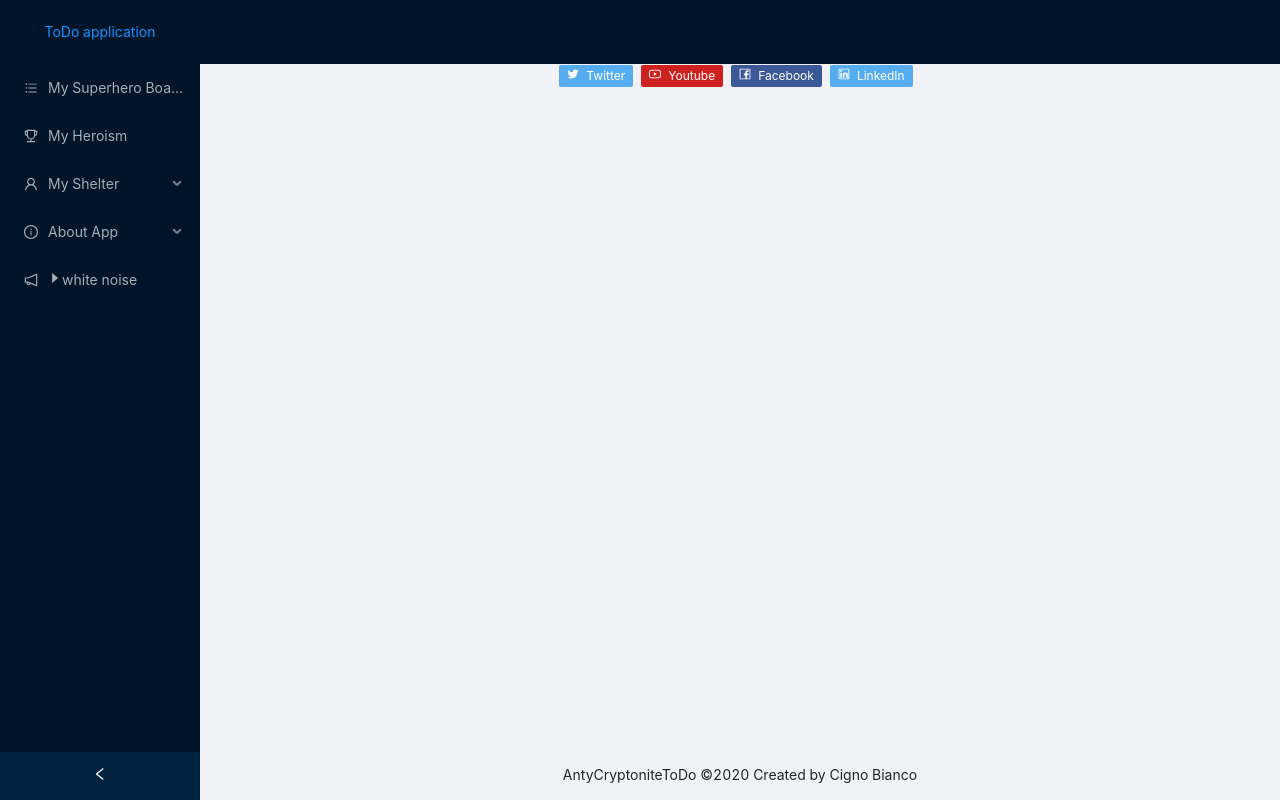
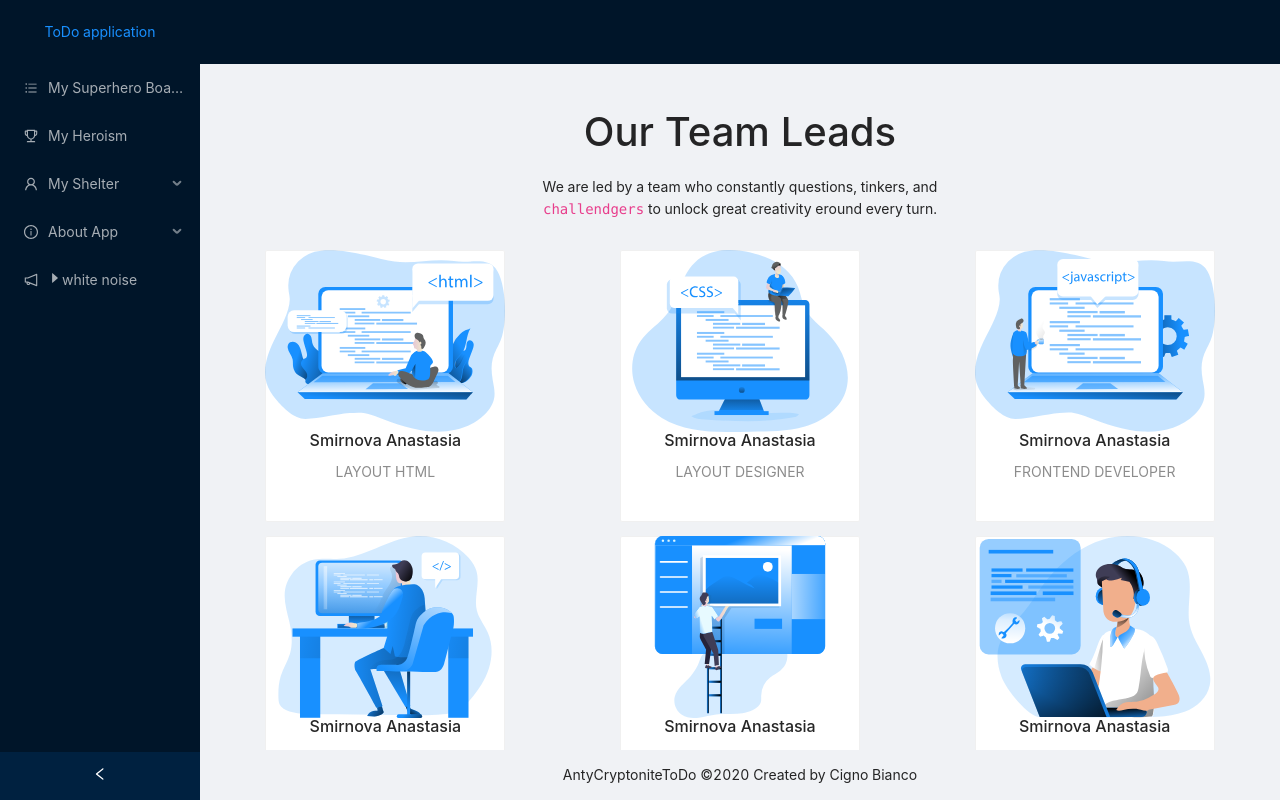
Before and after one commit to cignoBianco/SWA3, a React (Create React App) app: page /team in a window 1280 px wide. Built offline with nearby package versions, Linux system fonts and the light colour scheme.

Commit message:
contacts and team

```diff
--- a/src/components/layout.css
+++ b/src/components/layout.css
@@ -32,6 +32,26 @@
     right: 1em;
 }
 
+.contact-wrapper {
+    display: grid;
+    justify-content: center;
+    align-content: center;
+    padding: 1em 0;
+    grid-gap: 1em 0;
+}
+
+.contact-row {
+    display: flex;
+    height: 100%;
+    align-content: center;
+    align-items: center;
+    padding: 0 2em;
+}
+
+.imgTeam {
+    height: 182px;
+}
+
 @keyframes opacityNdown {
     from {
         opacity: 100%;
--- a/src/components/statics/Contacts.js
+++ b/src/components/statics/Contacts.js
@@ -1,5 +1,6 @@
 import React, { useState } from 'react';
 import './../layout.css'
+import img1 from './../../assets/svg/customer_service.svg'
 import { Layout, Tag, Row, Col, Statistic  } from 'antd'
 import {
     TwitterOutlined,
@@ -12,17 +13,10 @@ import {
 const Contacts = () => {
 
   return (
-    <div >
-        <div>
-            <Row gutter={16}>
-                <Col span={12}>
-                <Statistic title="Feedback" value={1128} prefix={<LikeOutlined />} />
-                </Col>
-                <Col span={12}>
-                <Statistic title="Unmerged" value={93} suffix="/ 100" />
-                </Col>
-            </Row>
-        </div>
+    <Row className="contact-row">
+      <Col span={12}>
+          <h1>Contacts our Support<br/>and Development team</h1>
+          <p>Need to get in touch with the team? We're all ears.</p>
         <div>
             <div>
                 <Tag icon={<TwitterOutlined />} color="#55acee">
@@ -39,7 +33,11 @@ const Contacts = () => {
                 </Tag>
             </div>
         </div>
-    </div>
+      </Col>
+      <Col span={12}>
+        <img src={img1} />
+      </Col>
+    </Row>
   );
 };
 
--- a/src/components/statics/Team.js
+++ b/src/components/statics/Team.js
@@ -1,22 +1,98 @@
+import React, { useState } from 'react';
+import './../layout.css'
+import htmlImg from './../../assets/svg/html.svg'
+import cssImg from './../../assets/svg/css.svg'
+import jsImg from './../../assets/svg/javascript.svg'
+import uiImg from './../../assets/svg/ui_designer.svg'
+import coderImg from './../../assets/svg/coder.svg'
+import supportImg from './../../assets/svg/it_support.svg'
+//import  from './../../assets/svg/'
+import { Tag, Row, Col, Statistic, Card } from 'antd'
 import {
     TwitterOutlined,
     YoutubeOutlined,
     FacebookOutlined,
     LinkedinOutlined,
+    LikeOutlined
 } from '@ant-design/icons';
-import React, { useState } from 'react';
-import './../layout.css'
-import { Layout, Tag } from 'antd'
-const { Header: H, Footer, Content } = Layout;
+const { Meta } = Card
 
-const Team = () => {
+const Contacts = () => {
 
   return (
-    <div >
+    <div class="contact-wrapper">
         <div>
-
+        <h1 style={{marginTop: 30}}>Our Team Leads</h1>
+        <p>We are led by a team who constantly questions, tinkers, and<br/> <code>challendgers</code> to unlock great creativity eround every turn.</p>
+        <Row gutter={16} style={{textAlign: '-webkit-center', marginTop: 30}}>
+            <Col span={8}>
+                <Card
+                    hoverable
+                    style={{ width: 240 }}
+                    cover={<img alt="example" src={htmlImg} className="imgTeam"  />}
+                >
+                    <Meta title="Smirnova Anastasia" description="LAYOUT HTML" />
+                </Card>
+            </Col>
+            <Col span={8}>
+                <Card
+                    hoverable
+                    style={{ width: 240 }}
+                    cover={<img alt="example" src={cssImg} className="imgTeam" />}
+                >
+                    <Meta title="Smirnova Anastasia" description="LAYOUT DESIGNER" />
+                </Card>
+            </Col>
+            <Col span={8}>
+                <Card
+                    hoverable
+                    style={{ width: 240 }}
+                    cover={<img alt="example" src={jsImg} className="imgTeam" />}
+                >
+                    <Meta title="Smirnova Anastasia" description="FRONTEND DEVELOPER" />
+                </Card>
+            </Col>
+            <Col span={8}>
+                <Card
+                    hoverable
+                    style={{ width: 240 }}
+                    cover={<img alt="example" src={coderImg} className="imgTeam"  />}
+                >
+                    <Meta title="Smirnova Anastasia" description="BACKEND DEVELOPER" />
+                </Card>
+            </Col>
+            <Col span={8}>
+                <Card
+                    hoverable
+                    style={{ width: 240 }}
+                    cover={<img alt="example" src={uiImg} className="imgTeam"  />}
+                >
+                    <Meta title="Smirnova Anastasia" description="UI DESIGNER" />
+                </Card>
+            </Col>
+            <Col span={8}>
+                <Card
+                    hoverable
+                    style={{ width: 240 }}
+                    cover={<img alt="example" src={supportImg} className="imgTeam"  />}
+                >
+                    <Meta title="Smirnova Anastasia" description="SUPPORT" />
+                </Card>
+            </Col>
+        </Row>
         </div>
         <div>
+        <div>
+            <Row gutter={16}>
+                <Col span={12}>
+                <Statistic title="Feedback" value={1128} prefix={<LikeOutlined />} />
+                </Col>
+                <Col span={12}>
+                <Statistic title="Unmerged" value={93} suffix="/ 100" />
+                </Col>
+            </Row>
+        </div>
+        <div style={{marginTop: 20}}>
             <div>
                 <Tag icon={<TwitterOutlined />} color="#55acee">
                     Twitter
@@ -32,8 +108,9 @@ const Team = () => {
                 </Tag>
             </div>
         </div>
+        </div>
     </div>
   );
 };
 
-export default Team;
+export default Contacts;
```
Also changed, not shown: src/assets/svg/coder.svg (renamed from src/assets/svg/coding_ (2).svg), src/assets/svg/ui_designer.svg (renamed from src/assets/svg/ui_design_.svg).
